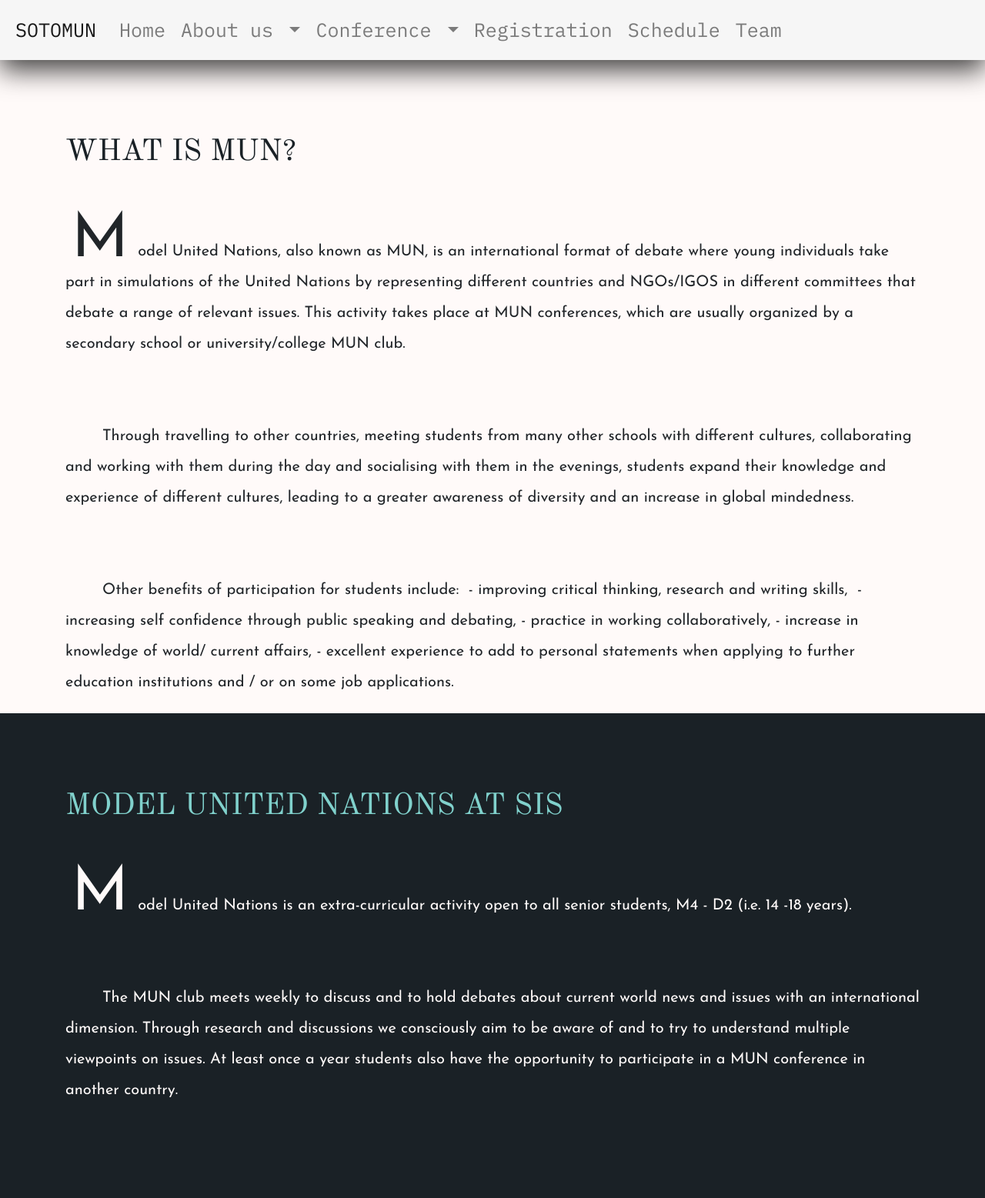
After one commit to Bubsicle/SOTOMUN, a PHP site: page /aboutmun.php in a window 1280 px wide. The commit adds this page. Shown: the whole page at 77% size. Run offline with PHP 8.4, Linux system fonts and the light colour scheme.

Commit message:
New content added
- New wave of content has been added
- New styles were added
- Adjusted Navbar

```diff
--- /dev/null
+++ b/aboutmun.php
@@ -0,0 +1,39 @@
+<?php include("inc/nav.php")?>
+<div class="main-nobg">
+  <div class="container">
+    <h2>What is MUN?</h2>
+    <p><span class="illumination">M</span>odel United Nations, also known as MUN, is an international format of debate
+where young individuals take part in simulations of the United Nations by
+representing different countries and NGOs/IGOS in different committees that
+debate a range of relevant issues. This activity takes place at MUN conferences,
+which are usually organized by a secondary school or university/college
+MUN club.</p>
+
+<p>Through travelling to other countries, meeting students from many other schools
+with different cultures, collaborating and working with them during the day and
+socialising with them in the evenings, students expand their knowledge and
+experience of different cultures, leading to a greater awareness of diversity and
+an increase in global mindedness.</p>
+<p>Other benefits of participation for students include:
+ - improving critical thinking, research and writing skills,
+- increasing self confidence through public speaking and debating,
+- practice in working collaboratively,
+- increase in knowledge of world/ current affairs,
+- excellent experience to add to personal statements when applying to further
+education institutions and / or on some job applications.</p>
+  </div>
+</div>
+<div class="main">
+    <div class="container">
+      <h2>MODEL UNITED NATIONS at SIS</h2>
+      <p><span class="illumination">M</span>odel United Nations is an extra-curricular activity open to all senior students,
+    M4 - D2 (i.e. 14 -18 years).</p>
+    <p>The MUN club meets weekly to discuss and to hold debates about current world
+    news and issues with an international dimension. Through research and
+    discussions we consciously aim to be aware of and to try to understand multiple
+    viewpoints on issues.
+    At least once a year students also have the opportunity to participate in a MUN
+    conference in another country.</p>
+  </div>
+</div>
+<?php include("inc/footer.php")?>
--- /dev/null
+++ b/aboutschool.php
@@ -0,0 +1,5 @@
+<?php include("inc/nav.php")?>
+<div class="container">
+  <iframe class="pt-4" width="1280" height="720" src="https://www.youtube-nocookie.com/embed/5OtzQW2U15U?rel=0" frameborder="0" allow="autoplay; encrypted-media" allowfullscreen></iframe>
+</div>
+<?php include("inc/footer.php")?>
--- a/css/style.css
+++ b/css/style.css
@@ -1,3 +1,6 @@
+html {
+  font-size: 1.25em; }
+
 body {
   background: #FFFAF9; }
 
@@ -25,11 +28,31 @@ nav.navbar {
   margin-top: 1.5em;
   font-size: 2.441em; }
 
+.main-nobg {
+  width: 100%;
+  font-family: "Josefin Sans", sans-serif; }
+
+.main-nobg h2 {
+  font-family: "Old Standard TT", serif;
+  color: #1A2126;
+  padding-top: 2.5em;
+  font-size: 1.953em;
+  text-transform: uppercase; }
+
+.main-nobg p {
+  font-size: 1em;
+  line-height: 2em;
+  padding-top: 3em; }
+
+.main-nobg p + p {
+  text-indent: 2.4em; }
+
 .main {
   background: #1A2126;
   width: 100%;
-  height: 52em;
-  color: #FFFAF9; }
+  color: #FFFAF9;
+  padding-bottom: 100px;
+  font-family: "Josefin Sans", sans-serif; }
 
 .main p {
   font-size: 1em;
--- a/inc/nav.php
+++ b/inc/nav.php
@@ -24,14 +24,37 @@
       <li class="nav-item">
         <a class="nav-link" href="index.php">Home</a>
       </li>
-      <li class="nav-item">
-        <a class="nav-link" href="info.php">Info</a>
+      <li class="nav-item dropdown">
+        <a class="nav-link dropdown-toggle" href="#" id="navbarDropdown" role="button" data-toggle="dropdown" aria-haspopup="true" aria-expanded="false">
+          About us
+        </a>
+        <div class="dropdown-menu" aria-labelledby="navbarDropdown">
+          <a class="dropdown-item" href="aboutmun.php">About MUN</a>
+          <div class="dropdown-divider"></div>
+          <a class="dropdown-item" href="aboutschool.php">About our school</a>
+          <div class="dropdown-divider"></div>
+          <a class="dropdown-item" href="#">About Sotogrande</a>
+          <div class="dropdown-divider"></div>
+          <a class="dropdown-item" href="#">About Estepona</a>
+        </div>
       </li>
+      <li class="nav-item dropdown">
+        <a class="nav-link dropdown-toggle" href="#" id="navbarDropdown" role="button" data-toggle="dropdown" aria-haspopup="true" aria-expanded="false">
+          Conference
+        </a>
+        <div class="dropdown-menu" aria-labelledby="navbarDropdown">
+          <a class="dropdown-item" href="#">General Information</a>
+          <div class="dropdown-divider"></div>
+          <a class="dropdown-item" href="#">SG's Welcome</a>
+          <div class="dropdown-divider"></div>
+          <a class="dropdown-item" href="#">Participants</a>
+          <div class="dropdown-divider"></div>
+          <a class="dropdown-item" href="issues.php">Committees &amp; Issues</a>
+          <div class="dropdown-divider"></div>
+          <a class="dropdown-item" href="#">Rules of Procedure</a>
+        </div>
       <li class="nav-item">
         <a class="nav-link" href="registration.php">Registration</a>
-      </li>
-      <li class="nav-item">
-        <a class="nav-link" href="conference.php">Conference</a>
       </li>
       <li class="nav-item">
         <a class="nav-link" href="schedule.php">Schedule</a>
--- a/index.php
+++ b/index.php
@@ -2,7 +2,7 @@
 <div class="container">
   <div class="front">
     <img class="sotomun-logo" src="assets/sotomun.png">
-    <h1 class="intro-text">Sotogrande International School Model United Nations</h1>
+    <h1 class="intro-text">Model United Nations Conference <br> at <br>Sotogrande International School</h1>
   </div>
 </div>
 <div class="main">
--- a/sass/style.scss
+++ b/sass/style.scss
@@ -1,3 +1,7 @@
+html {
+  font-size: 1.25em;
+}
+
 // colours
 $middle-blue-green: #80D1CC;
 $persian-green: #00A9A9;
@@ -44,13 +48,35 @@ nav.navbar {
   font-size: 2.441em;
 }
 
+.main-nobg {
+  width: 100%;
+  font-family: $josefin-sans;
+}
 
+.main-nobg h2 {
+  font-family: $old-standard-tt;
+  color: $dark-jungle-green;
+  padding-top: 2.5em;
+  font-size: 1.953em;
+  text-transform: uppercase;
+}
+
+.main-nobg p {
+  font-size: 1em;
+  line-height: 2em;
+  padding-top: 3em;
+}
+
+.main-nobg p+p {
+  text-indent: 2.4em;
+}
 
 .main {
   background: $dark-jungle-green;
   width: 100%;
-  height: 52em;
   color: $snow;
+  padding-bottom: 100px;
+  font-family: $josefin-sans;
 }
 
 .main p{
```
Also changed, not shown: issues.php (added, +25 -0 lines), 1 other file.
